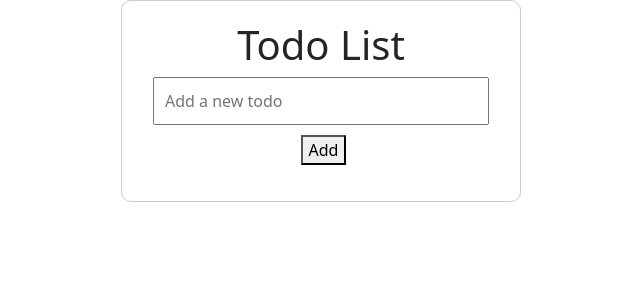
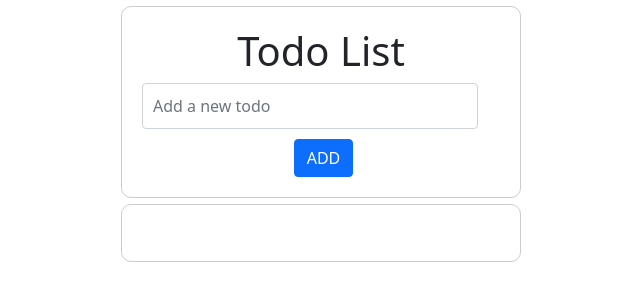
Before and after one commit to Mauro-Pereira/ToDoList-Angular, an Angular app: page / in a window 1280 px wide. Shown: the top 300 px of the page, without its empty margins (319-959 px from the left). Built offline with nearby package versions, Linux system fonts and the light colour scheme.

Commit message:
feat: add README in this project

```diff
--- a/src/app/todo/todo.component.css
+++ b/src/app/todo/todo.component.css
@@ -1,4 +1,15 @@
-.todo-container {
+.container {
+  max-width: 400px;
+  margin: 0 auto;
+  padding: 20px;
+  border: 1px solid #ccc;
+  border-radius: 10px;
+  text-align: center;
+  margin-bottom: 6px;
+  margin-top: 6px;
+}
+
+.todo-list {
   max-width: 400px;
   margin: 0 auto;
   padding: 20px;
@@ -6,6 +17,7 @@
   border-radius: 10px;
   text-align: center;
 }
+
 input {
   width: calc(100% - 22px);
   padding: 10px;
@@ -13,6 +25,7 @@ input {
 }
 button {
   margin-left: 5px;
+  color: white;
 }
 .completed {
   text-decoration: line-through;
--- a/src/app/todo/todo.component.html
+++ b/src/app/todo/todo.component.html
@@ -1,3 +1,4 @@
+<!--
 <div class="todo-container">
   <h1>Todo List</h1>
   <input [(ngModel)]="newTodo" placeholder="Add a new todo" (keyup.enter)="addTodo()" />
@@ -13,3 +14,27 @@
     </li>
   </ul>
 </div>
+-->
+
+<div class="container">
+
+  <h1>Todo List</h1>
+  <input [(ngModel)]="newTodo" type="text" class="form-control" placeholder="Add a new todo" (keyup.enter)="addTodo()">
+  <button (click)="addTodo()" type="button" class="btn btn-primary">ADD</button>
+
+</div>
+
+<div class="container todo-list">
+
+  <ul>
+    <li *ngFor="let todo of todos; let i = index">
+      <span [class.completed]="todo.completed">{{ todo.title }}</span>
+      <button class="btn btn-primary" (click)="toggleTodoCompletion(i)">
+        {{ todo.completed ? 'Undo' : 'Complete' }}
+      </button>
+      <button class="btn btn btn-danger" (click)="removeTodo(i)">Remove</button>
+    </li>
+  </ul>
+
+
+</div>
```
Also changed, not shown: screenshot/todo-list.png (added), 1 other file (tests, documents, lock files or other folders).
